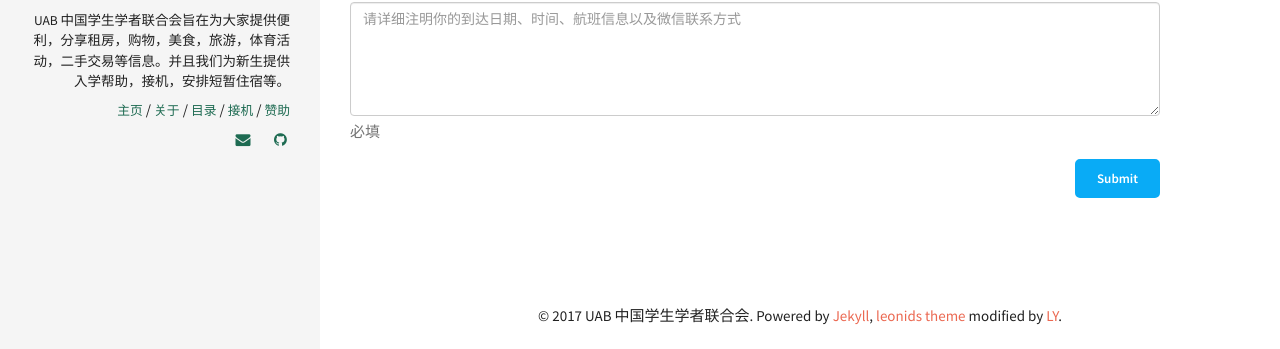
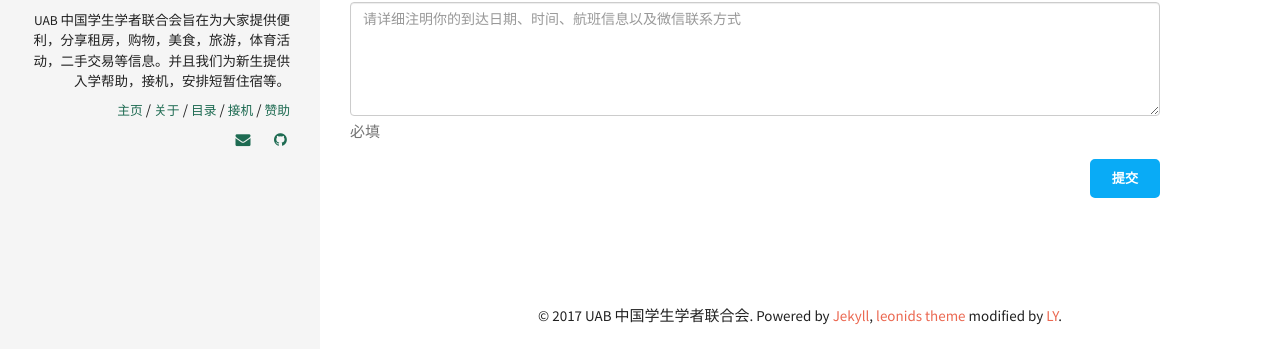
Before and after one commit to sctongye/uabcssa.github.io, a Jekyll site: the page built from pickup.md, in a window 1280 px wide. Shown: the part 433-782 px from the top of the page. Built offline with Jekyll 4.4.1, drawn with Linux system fonts in a browser that asks for light colours.

Commit message:
translate to Chinese

```diff
--- a/pickup.md
+++ b/pickup.md
@@ -711,7 +711,7 @@ select[multiple].input-lg {
             <textarea name="InputMessage" id="InputMessage" class="form-control" rows="5" placeholder="请详细注明你的到达日期、时间、航班信息以及微信联系方式" required></textarea>
             <span class="help-block">必填</span>
           </div>
-          <input type="submit" name="submit" id="submit" value="Submit" class="btn btn-info pull-right">
+          <input type="submit" name="submit" id="submit" value="提交" class="btn btn-info pull-right">
       </form>
 
       <script>
```
